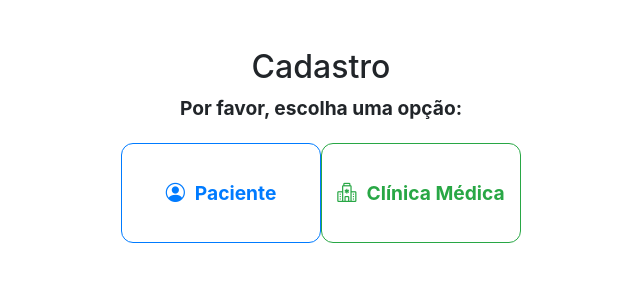
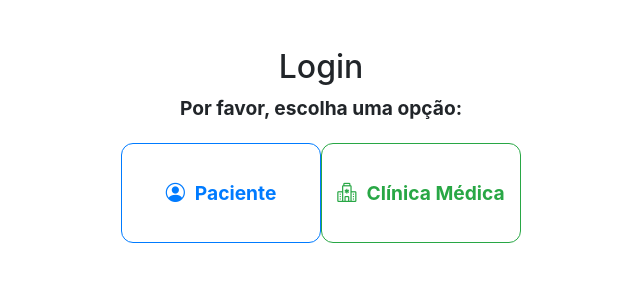
Before and after one commit to Vinicius-DEV1/MedExame-Site, a Django app: template sitedj/templates/login/redirecionar-login.html in a window 1280 px wide. Shown: the top 300 px of the page, without its empty margins (319-959 px from the left). Run offline with Django 5.2, Linux system fonts and the light colour scheme; the template is opened without the code that fills it, so the values that code supplies are empty.

Commit message:
pequena alteracao em redirecionar-login

```diff
--- a/sitedj/templates/login/redirecionar-login.html
+++ b/sitedj/templates/login/redirecionar-login.html
@@ -40,7 +40,7 @@
 
     <!-- Modal para escolher Cliente ou Clínica -->
     <div class="container mt-5">
-        <h2 class="text-center">Cadastro</h2>
+        <h2 class="text-center">Login</h2>
 
         <!-- Janela de Seleção -->
         <div id="selecao" class="mb-4">
```
